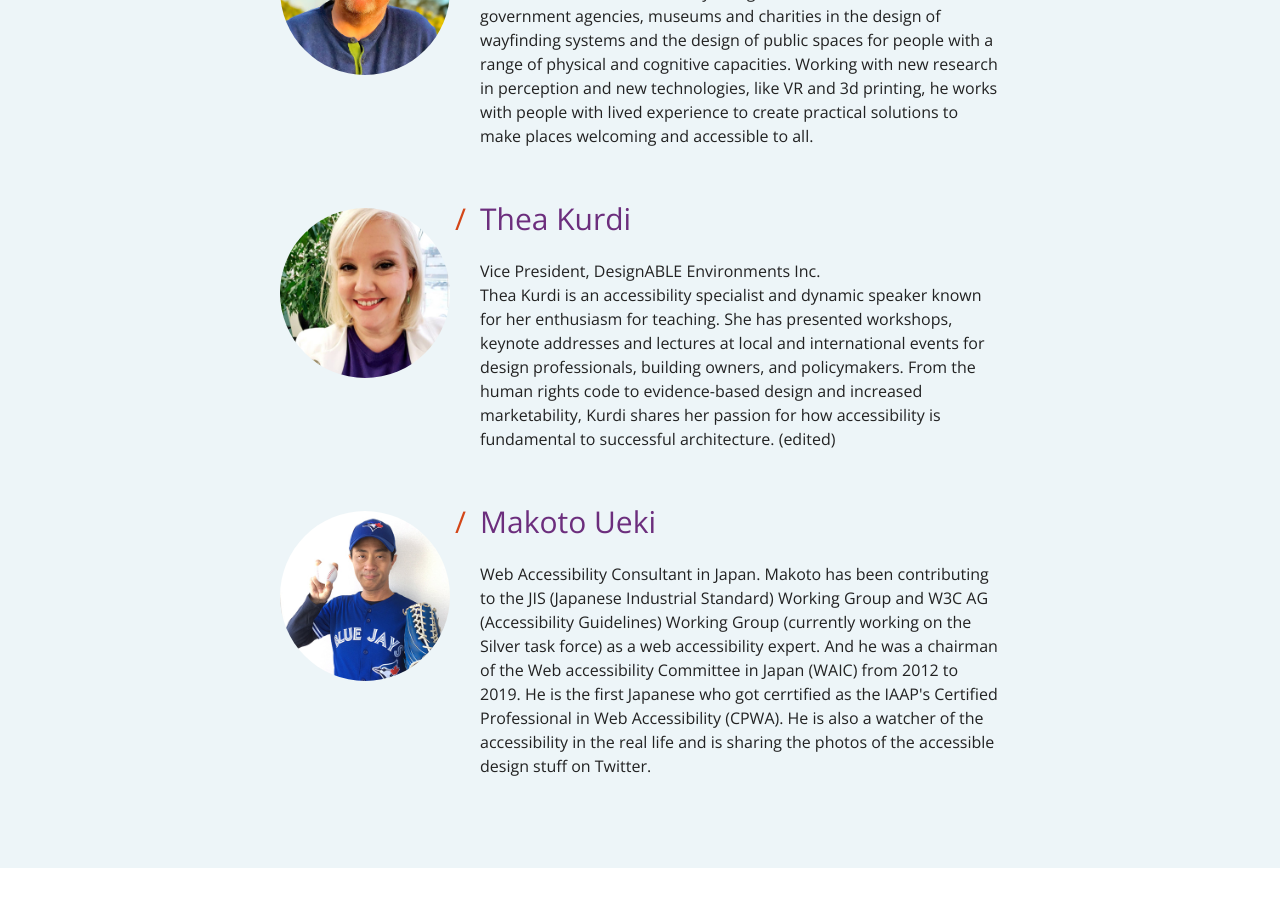
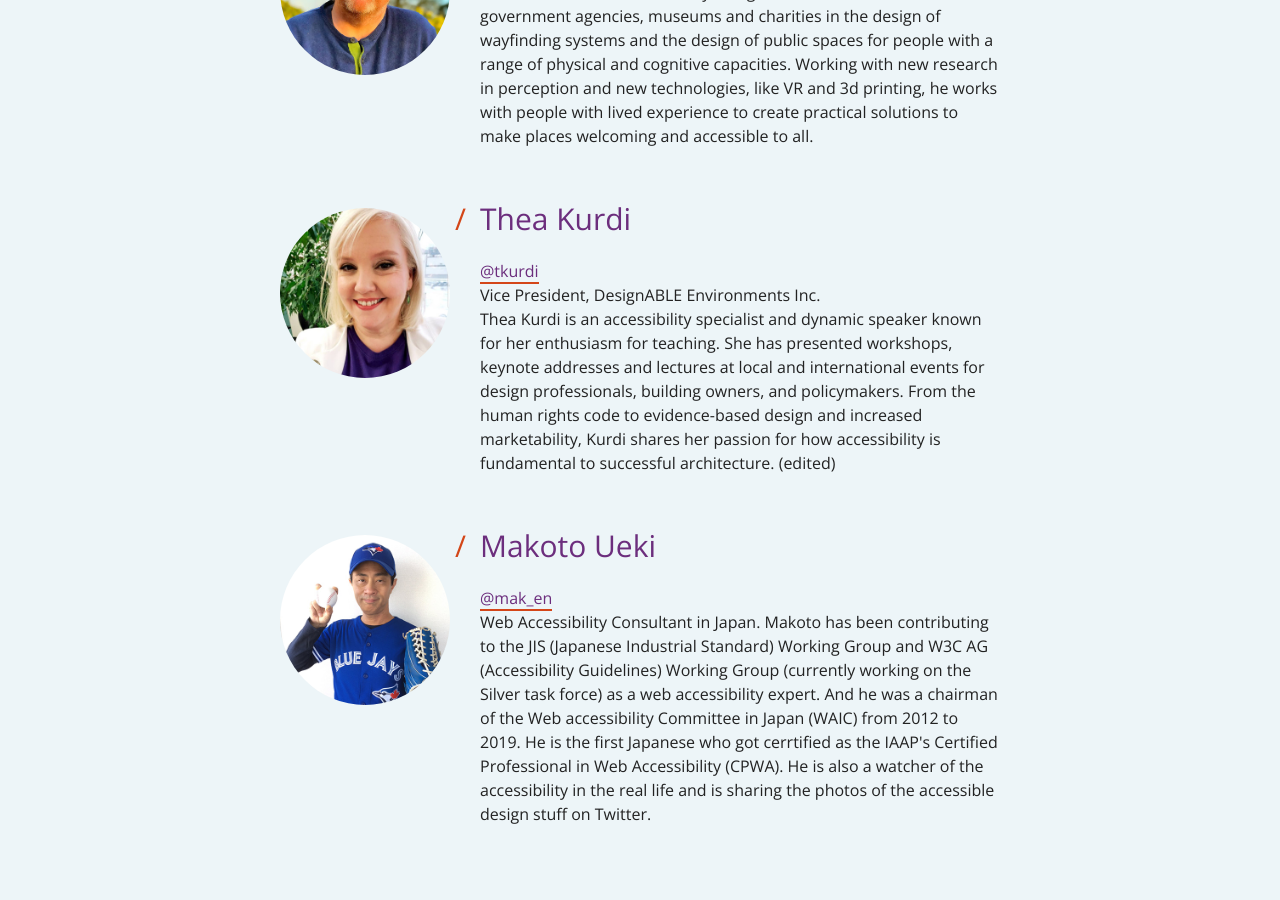
Before and after one commit to a11yTO/static-irl-site, a Jekyll site: the page built from speakers.html, in a window 1280 px wide and 900 px high, scrolled down 1029 px. Built offline with Jekyll 4.4.1, drawn with Linux system fonts in a browser that asks for light colours.

Commit message:
Add Thea and Makoto's Twitter feeds to their bio's

```diff
--- a/speakers.html
+++ b/speakers.html
@@ -23,6 +23,7 @@ description: We're is thrilled to announce our first round of world renowned spe
         <section id="Thea-Kurdi" class="speaker-detail clearfix">
             <h2 class="speakerName">Thea Kurdi</h2>
             <img src="/assets/speakers/Thea-Kurdi_400x400.jpg" alt="Headshot of Thea Kurdi" />
+            <p><a href="https://twitter.com/tkurdi" target="_blank">@tkurdi</a></p>
             <p>Vice President, DesignABLE Environments Inc.</p>
             <p>Thea Kurdi is an accessibility specialist and dynamic speaker known for her enthusiasm for teaching. She has presented workshops, keynote addresses and lectures at local and international events for design professionals, building owners, and policymakers. From the human rights code to evidence-based design and increased marketability, Kurdi shares her passion for how accessibility is fundamental to successful architecture. (edited) </p>
         </section>
@@ -30,5 +31,6 @@ description: We're is thrilled to announce our first round of world renowned spe
         <section id="Makoto-Ueki" class="speaker-detail clearfix">
             <h2 class="speakerName">Makoto Ueki</h2>
             <img src="/assets/speakers/Makoto-Ueki_400x400.jpg" alt="Headshot of Makoto Ueki" />
+            <p><a href="https://twitter.com/mak_en" target="_blank">@mak_en</a></p>
             <p>Web Accessibility Consultant in Japan. Makoto has been contributing to the JIS (Japanese Industrial Standard) Working Group and W3C AG (Accessibility Guidelines)  Working Group (currently working on the Silver task force) as a web accessibility expert. And he was a chairman of the Web accessibility Committee in Japan (WAIC) from 2012 to 2019. He is the first Japanese who got cerrtified as  the IAAP's Certified Professional in Web Accessibility (CPWA). He is also a watcher of the accessibility in the real life and is sharing the photos of the accessible design stuff on Twitter.</p>
         </section>
```
